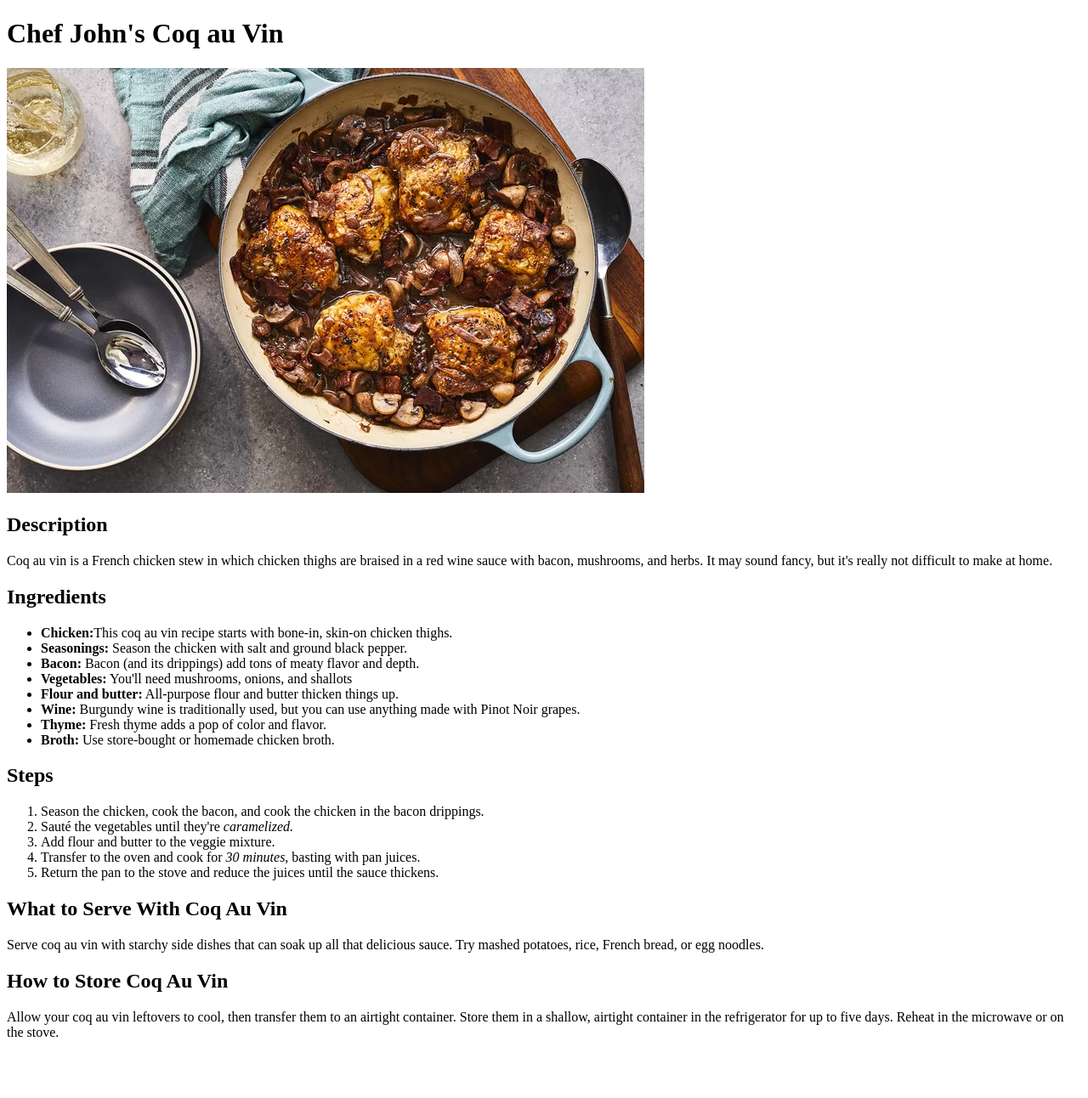
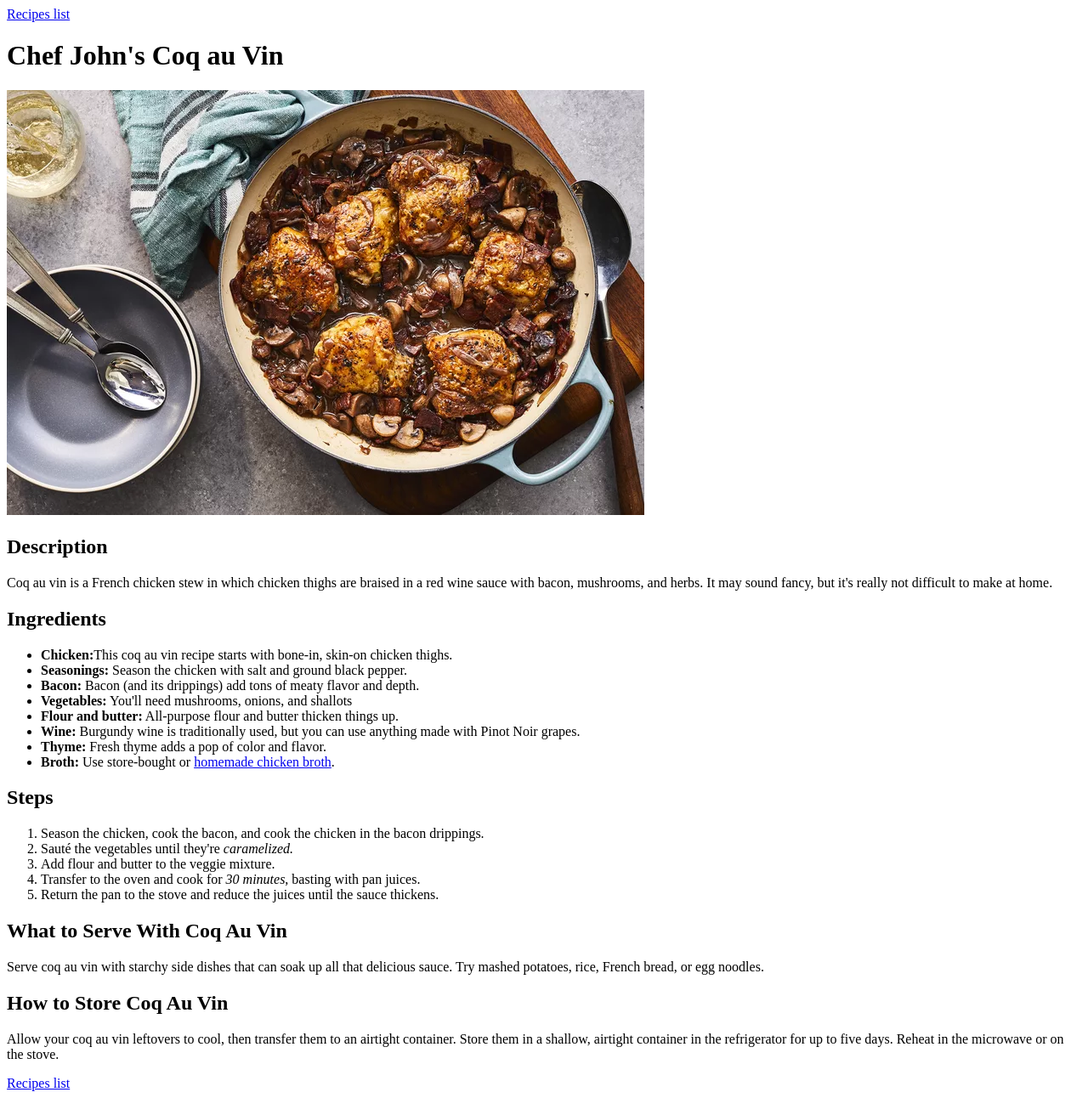
Before and after one commit to Mac-Aurel/odin-recipes, a plain HTML site: page recipes/coq-au-vin.html in a window 1280 px wide. Shown: the whole page at 85% size. Before the commit the page ends 1240 px from the top, so only its background shows below. Drawn offline with Linux system fonts and the light colour scheme.

Commit message:
feat: add link to go back to main

```diff
--- a/recipes/coq-au-vin.html
+++ b/recipes/coq-au-vin.html
@@ -8,6 +8,7 @@
 </head>
 
 <body>
+    <a href="../index.html">Recipes list</a>
     <h1>Chef John's Coq au Vin</h1>
 
     <img src="../img/coq-au-vin.webp" alt="Coq-au-vin image">
@@ -28,7 +29,7 @@
         <li><b>Wine:</b> Burgundy wine is traditionally used, but you can use anything made with Pinot Noir grapes.</li>
         <li><b>Thyme:</b> Fresh thyme adds a pop of color and flavor.</li>
         <li><b>Broth:</b> Use store-bought or <a href="https://www.allrecipes.com/recipe/239230/chef-johns-coq-au-vin/"
-                target="_blank" rel="noopener noreferrer"></a>homemade chicken broth.</li>
+                target="_blank" rel="noopener noreferrer">homemade chicken broth</a>.</li>
     </ul>
 
     <h2>Steps</h2>
@@ -50,6 +51,7 @@
 
     <p>Allow your coq au vin leftovers to cool, then transfer them to an airtight container. Store them in a shallow,
         airtight container in the refrigerator for up to five days. Reheat in the microwave or on the stove. </p>
+    <a href="../index.html">Recipes list</a>
 </body>
 
 </html>
```
Also changed, not shown: recipes/arrachera.html (+2 -0 lines), recipes/lasagna.html (+2 -0 lines).
